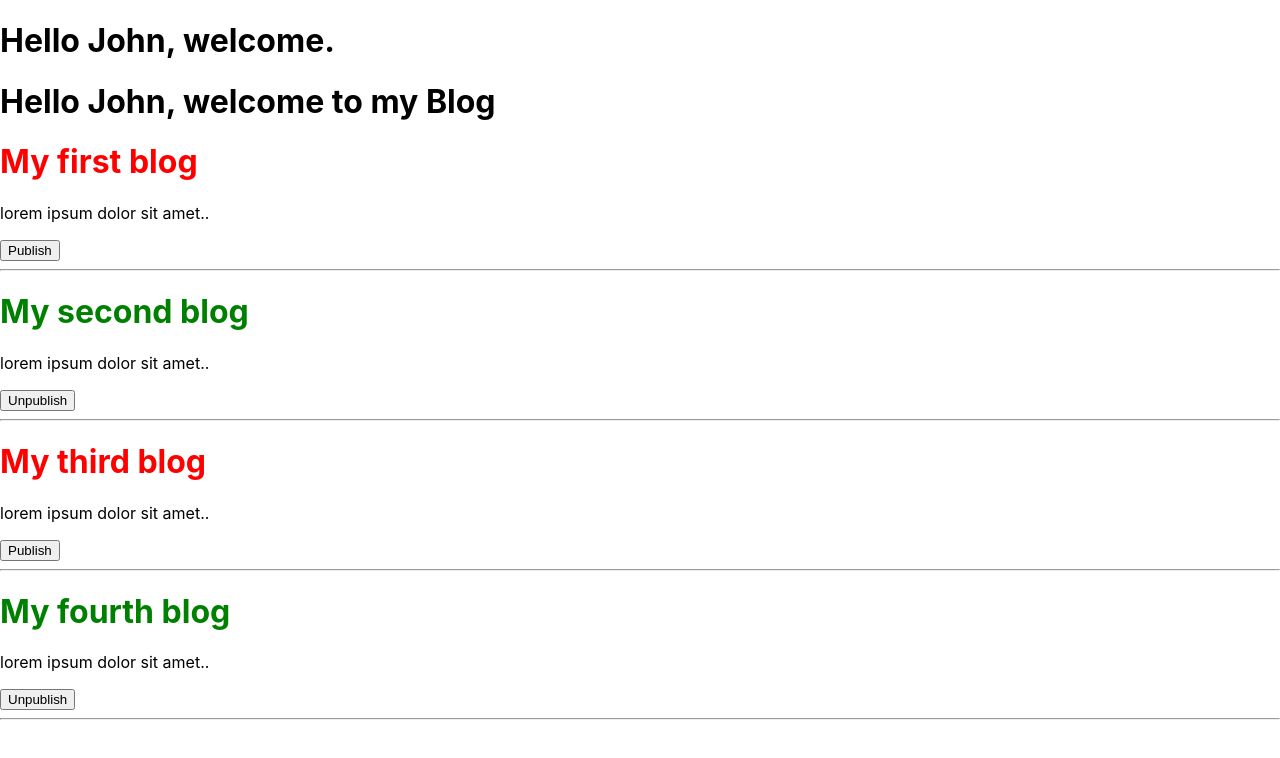
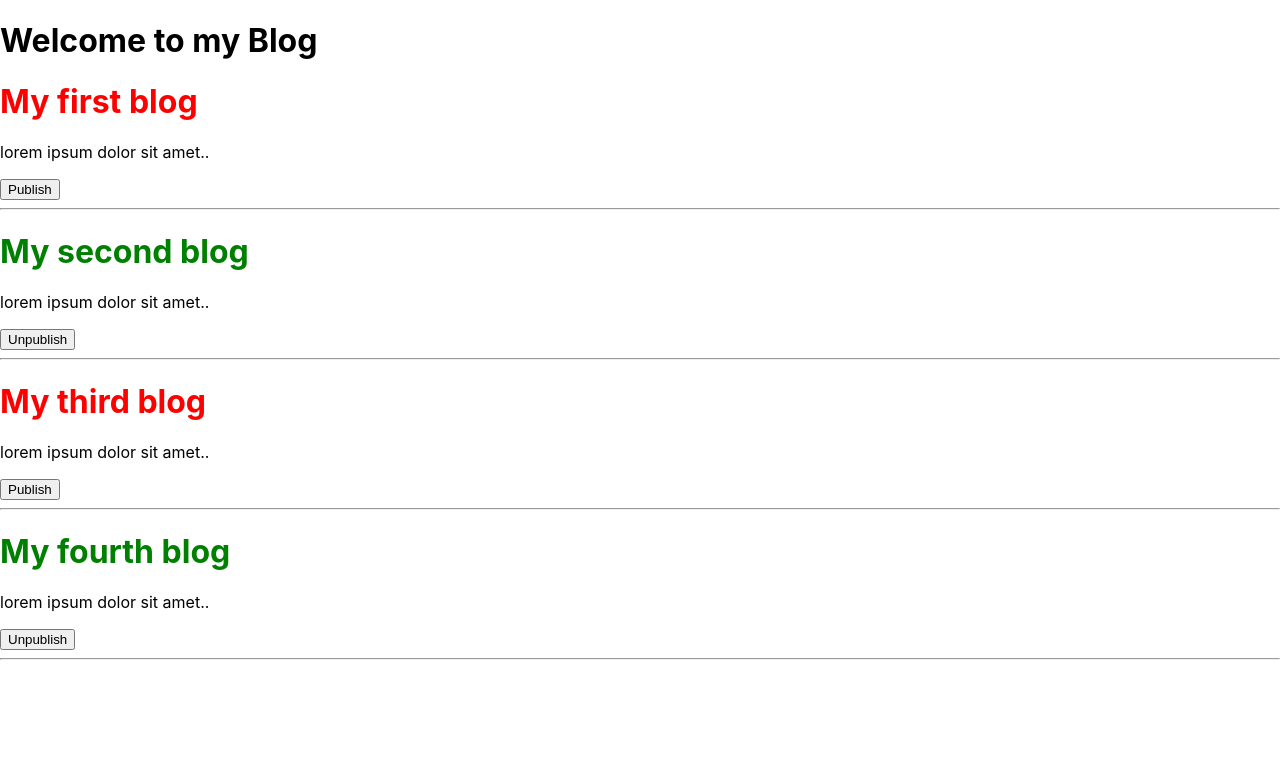
Before and after one commit to Lashirova/Blog-Post-React, a React (Create React App) app: page / in a window 1280 px wide. Shown: the top 758 px of the page. Built offline with nearby package versions, Linux system fonts and the light colour scheme.

Commit message:
Move components into the App

```diff
--- a/src/App.js
+++ b/src/App.js
@@ -1,23 +1,11 @@
-import logo from './logo.svg';
 import './App.css';
+import {BlogPost} from './BlogPost';
 
 function App() {
   return (
-    <div className="App">
-      <header className="App-header">
-        <img src={logo} className="App-logo" alt="logo" />
-        <p>
-          Edit <code>src/App.js</code> and save to reload.
-        </p>
-        <a
-          className="App-link"
-          href="https://reactjs.org"
-          target="_blank"
-          rel="noopener noreferrer"
-        >
-          Learn React
-        </a>
-      </header>
+    <div>
+      <h1>Welcome to my Blog</h1>
+      <BlogPost />
     </div>
   );
 }
--- a/src/Greeting.js
+++ /dev/null
@@ -1,15 +0,0 @@
-import React from 'react';
-
-class Greeting extends React.Component {
-  render() {
-    return <h1>Hello John, welcome to my Blog</h1>
-  }
-}
-
-class Welcome extends React.Component {
-  render() {
-    return <h1>Hello John, welcome.</h1>
-  }
-}
-
-export {Greeting, Welcome};
--- a/src/index.js
+++ b/src/index.js
@@ -1,21 +1,13 @@
 import React from 'react';
 import ReactDOM from 'react-dom';
 import './index.css';
-// import App from './App';
-import {BlogPost} from './BlogPost';
-import {Greeting, Welcome} from './Greeting';
+import App from './App';
 import reportWebVitals from './reportWebVitals';
 
-const components = (
-  <div id="parent">
-    <Welcome />
-    <Greeting />
-    <BlogPost />
-  </div>
-)
-
 ReactDOM.render(
-  components,
+  <React.StrictMode>
+    <App />
+  </React.StrictMode>,
   document.getElementById('root')
 );
 
@@ -23,8 +15,3 @@ ReactDOM.render(
 // to log results (for example: reportWebVitals(console.log))
 // or send to an analytics endpoint. Learn more: https://bit.ly/CRA-vitals
 reportWebVitals();
-
-
-{/* <React.StrictMode>
-    <App />
-  </React.StrictMode> */}
```
